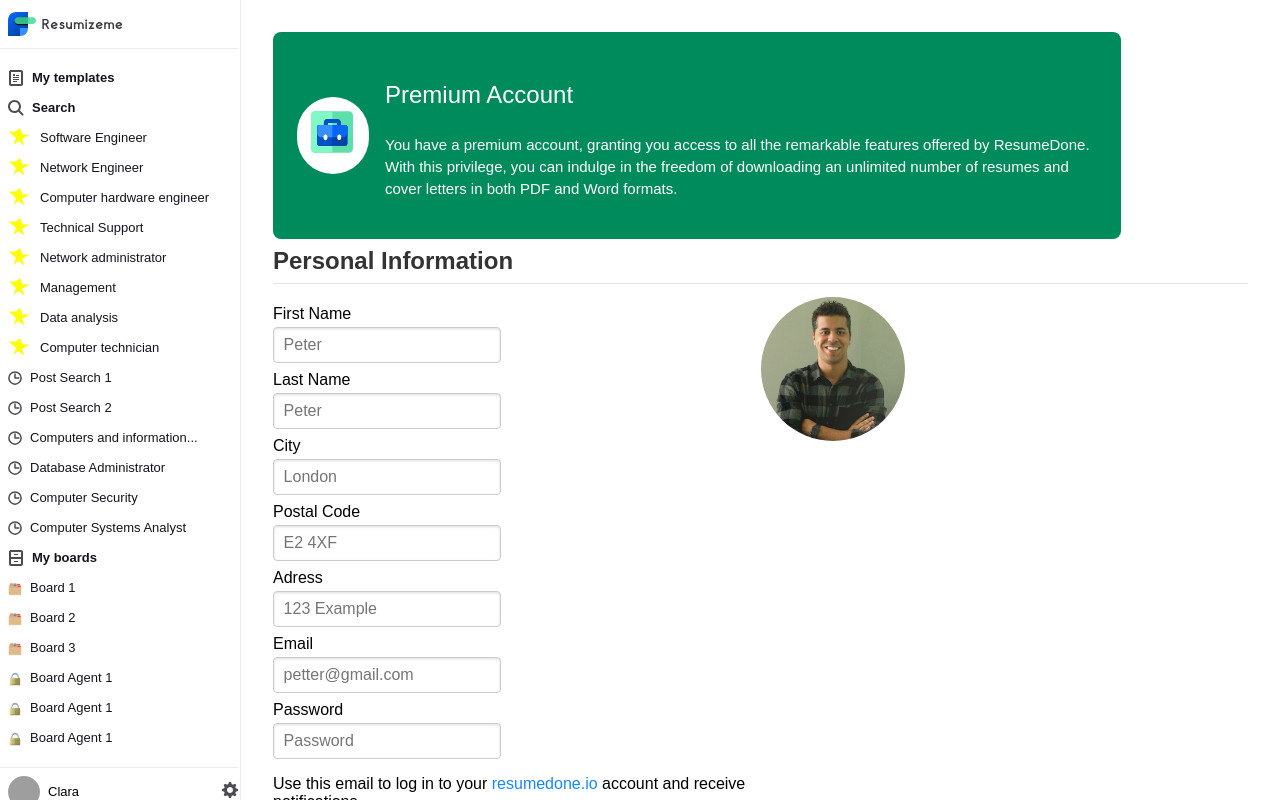
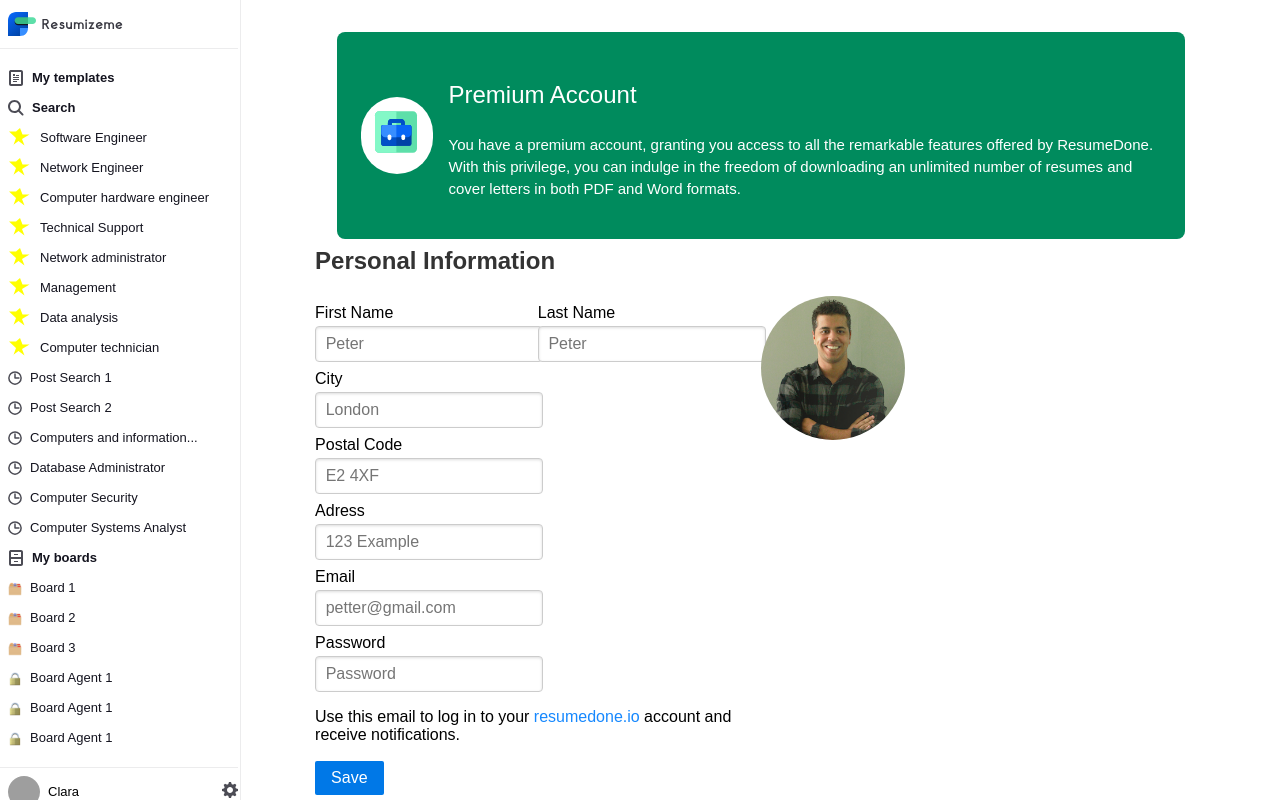
Before and after one commit to crystel1996/test-frontends, a React (Create React App) app in the folder front/: page / in a window 1280 px wide. Built offline with nearby package versions, Linux system fonts and the light colour scheme; grey boxes are pictures that could not be loaded.

Commit message:
fix center main

```diff
--- a/front/src/App.css
+++ b/front/src/App.css
@@ -7,3 +7,7 @@ body {
     max-height: 100vh;
     overflow-x: hidden;
 }
+
+legend {
+    border-bottom: none !important;
+}
--- a/front/src/Components/Information/Information.tsx
+++ b/front/src/Components/Information/Information.tsx
@@ -10,12 +10,12 @@ export const Information: FC<InformationComponentInterface> = () => {
             <fieldset>
                 <legend className={style.legendText}>Personal Information</legend>
                 <div className='pure-u-12-24'>
-                    <div className='pure-u-g'>
-                        <div>
+                    <div>
+                        <div className='pure-u-12-24'>
                             <label htmlFor='firstName'>First Name</label>
                             <input type="text" id="firstName" placeholder="Peter" />
                         </div>
-                        <div>
+                        <div className='pure-u-12-24'>
                             <label htmlFor='lastName'>Last Name</label>
                             <input type="text" id="lastName" placeholder="Peter" />
                         </div>
--- a/front/src/Components/Main/style.module.css
+++ b/front/src/Components/Main/style.module.css
@@ -4,5 +4,6 @@
     padding: 32px;
     display: flex;
     flex-direction: column;
+    align-items: center;
     overflow-y: auto;
 }
```
